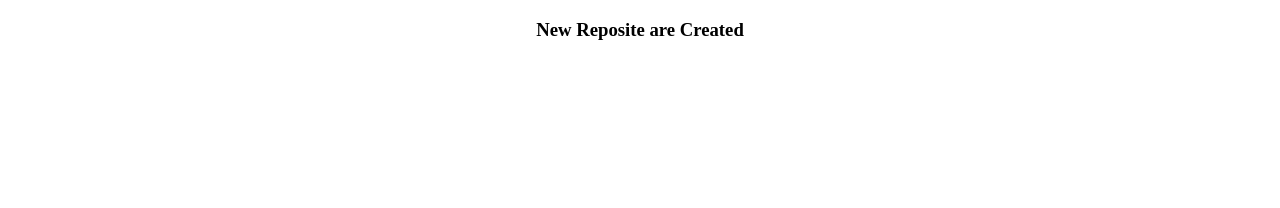
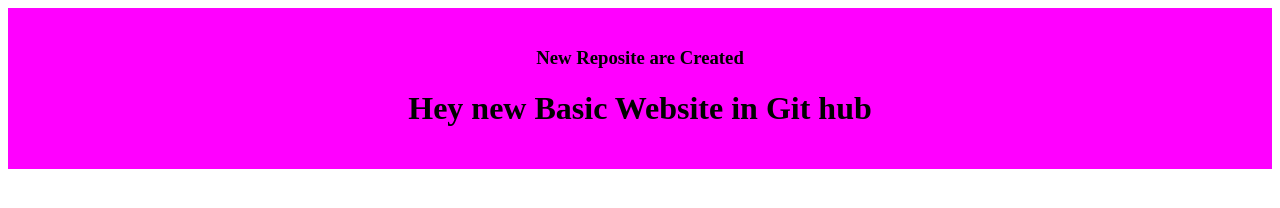
Before and after one commit to al-amin-bhuiyan/Basic-website, a plain HTML site: page Index.html in a window 1280 px wide. Drawn offline with Linux system fonts and the light colour scheme.

Commit message:
GitHub is working now

```diff
--- a/Index.html
+++ b/Index.html
@@ -10,6 +10,7 @@
 <body>
     <div class="para">
         <h3>New Reposite are Created</h3>
+        <h1>Hey new Basic Website in Git hub</h1>
     </div>
 </body>
 </html>
--- a/style/blog.css
+++ b/style/blog.css
@@ -1,3 +1,6 @@
 .para{
     text-align: center;
+    background-color:magenta;
+    padding: 20px;
+
 }
```
